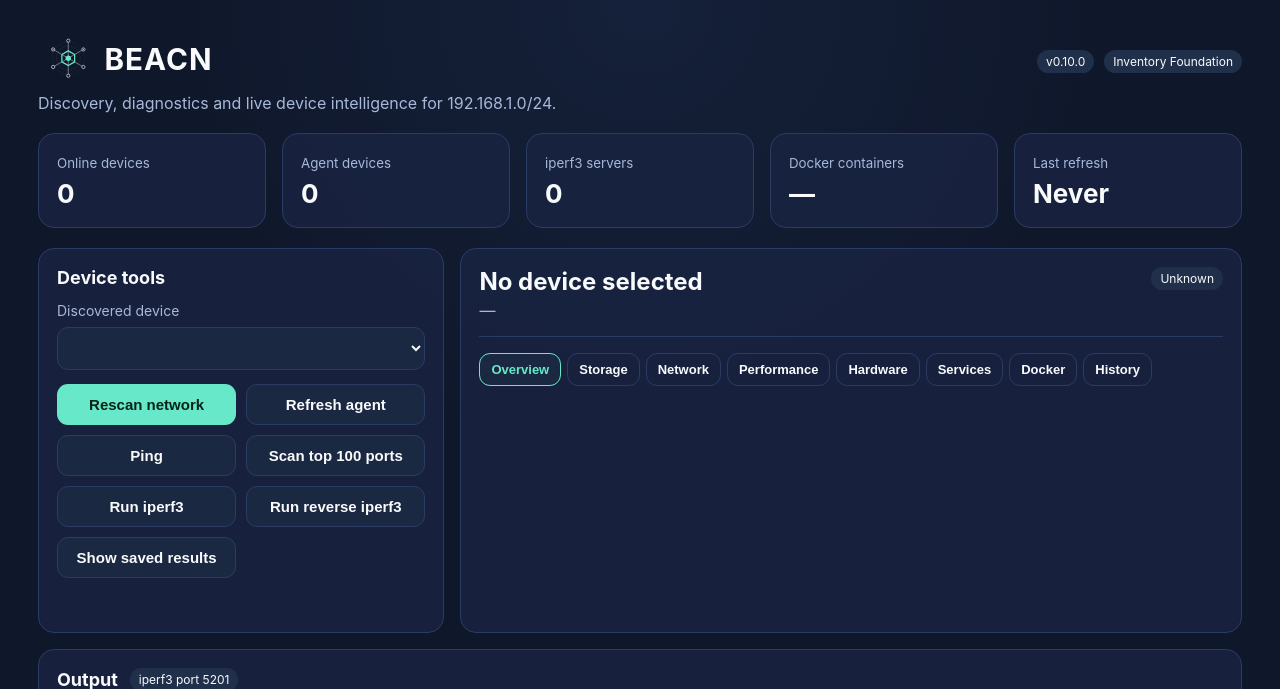
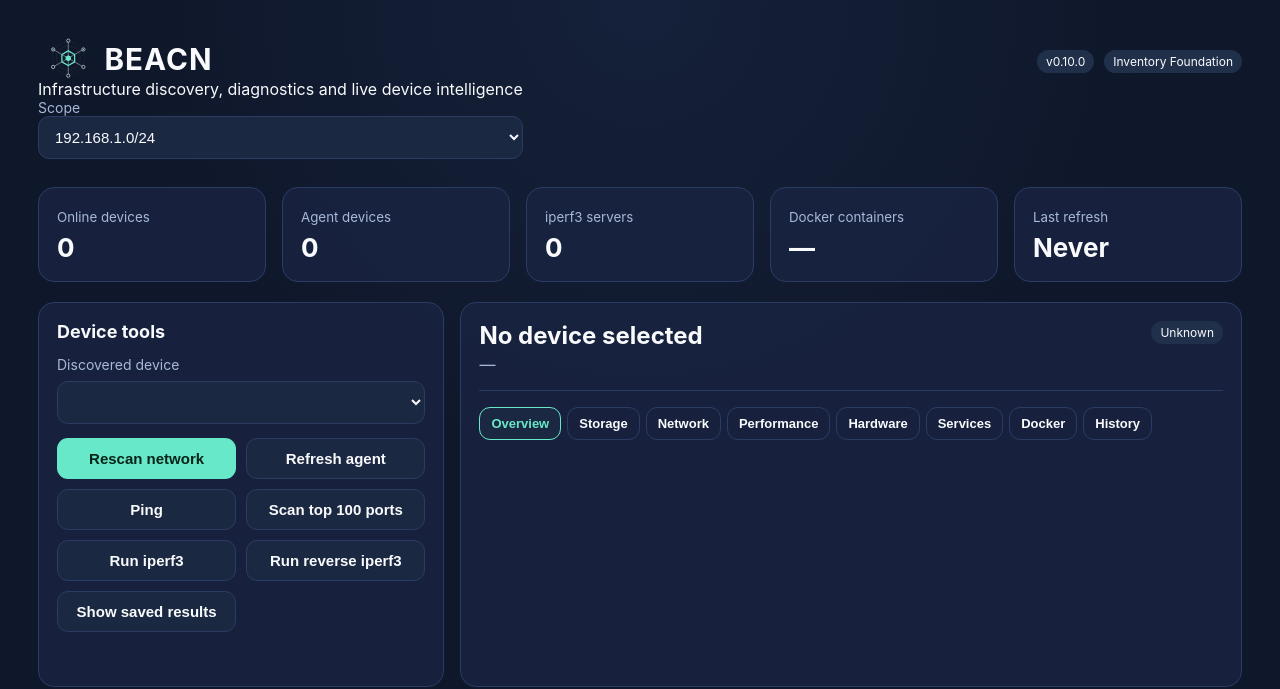
Before and after one commit to iamevl/BEACN, a Flask app: page / in a window 1280 px wide. Shown: the top 689 px of the page. Run offline with Flask 3, Linux system fonts and the light colour scheme; data that the repository does not hold is empty; parts of the project's set-up code (start-up, migrations or seed data) failed here and were passed over.

Commit message:
Update index.html

```diff
--- a/console/templates/index.html
+++ b/console/templates/index.html
@@ -54,10 +54,19 @@
       alt="BEACN"
     >
 
-        <p>
-          Discovery, diagnostics and live device intelligence for
-          {{ subnet }}.
-        </p>
+    <div class="scope-row">
+      <span class="brand-subtitle">
+        Infrastructure discovery, diagnostics and live device intelligence
+      </span>
+
+      <label class="scope-selector">
+        <span class="scope-label">Scope</span>
+
+        <select id="scopeSelect" aria-label="Monitored network scope">
+          <option value="{{ subnet }}">{{ subnet }}</option>
+        </select>
+      </label>
+    </div>
   </div>
 
   <div class="release-badges">
```
Lines whose indentation alone changed are shown as unchanged.
